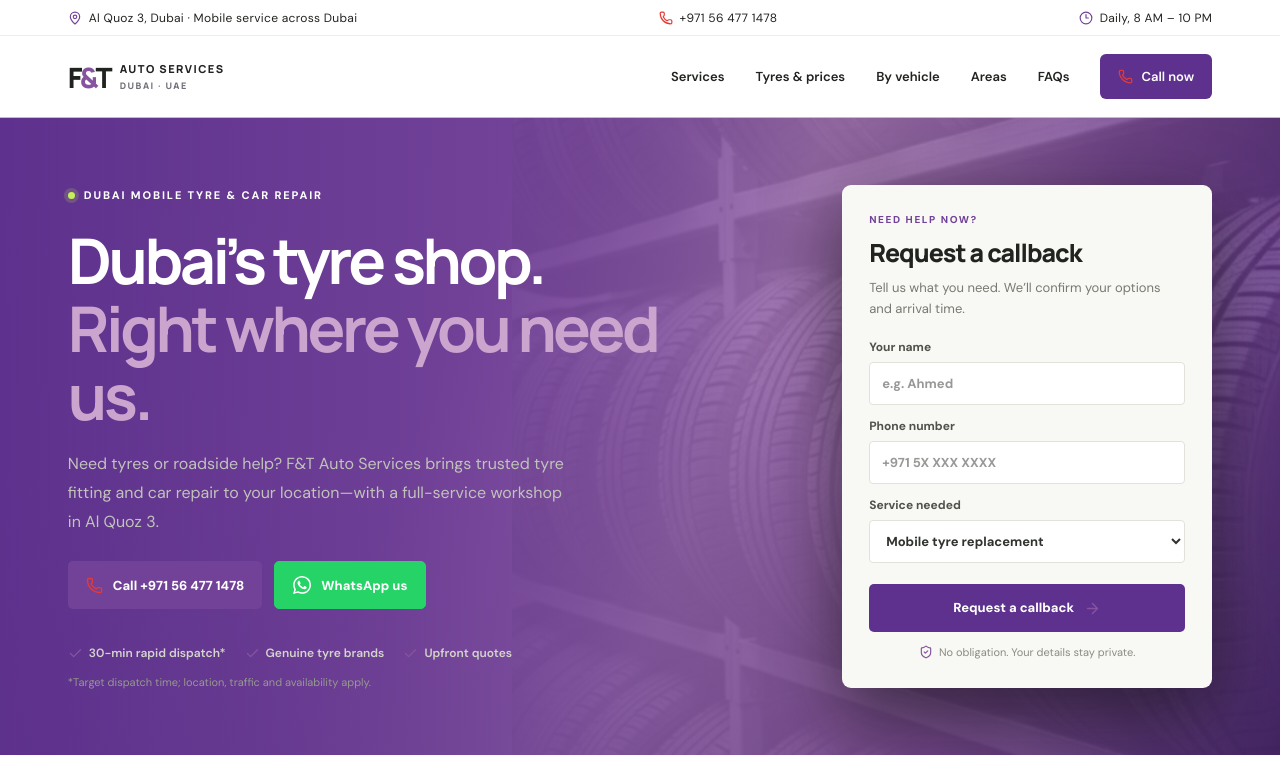
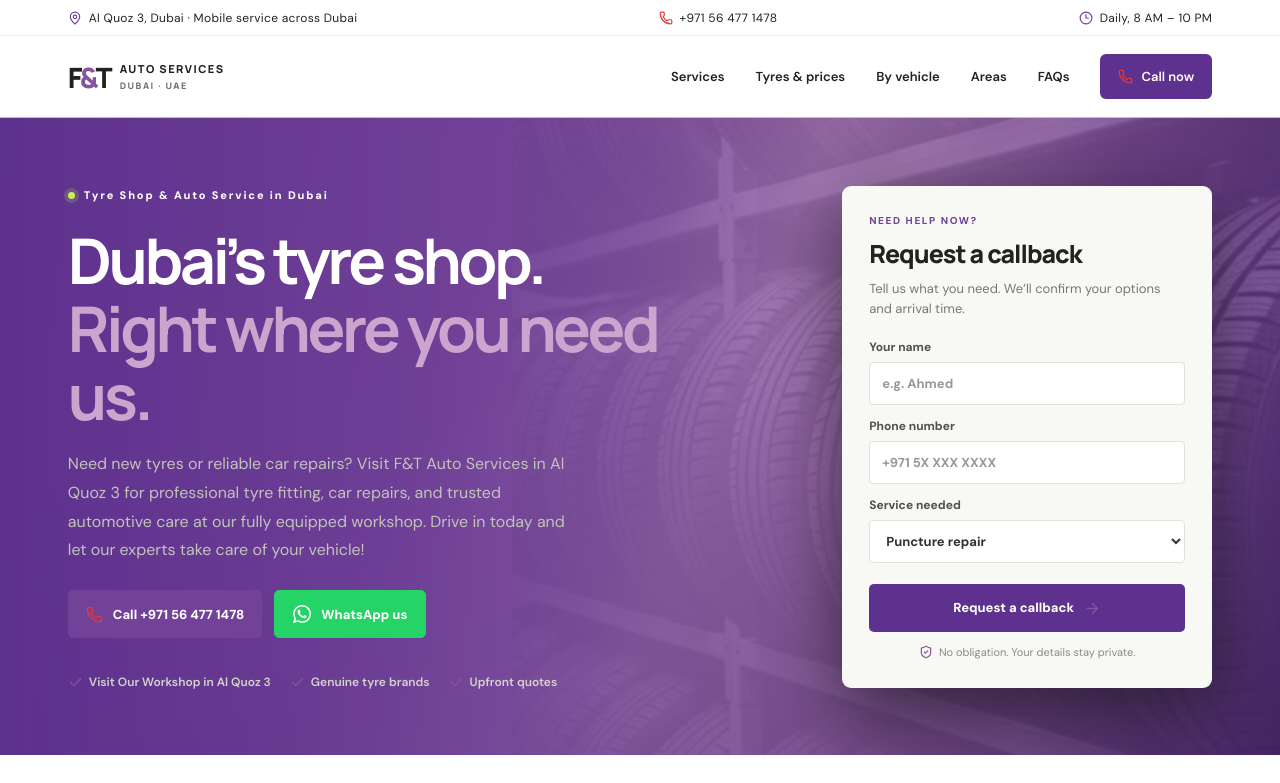
Before and after one commit to sk2838240/tyres-landing-page, a React (Vite) app: page / in a window 1280 px wide. Shown: the top 783 px of the page. Built offline with nearby package versions, Linux system fonts and the light colour scheme; no server answers.

Commit message:
Refresh hero messaging and service cards

```diff
--- a/src/App.tsx
+++ b/src/App.tsx
@@ -11,7 +11,7 @@ const googleBusinessUrl = 'https://maps.app.goo.gl/KHyJ1AWd4SQjhiZS6'
 const googleMapsEmbedUrl = 'https://www.google.com/maps/embed?pb=!1m18!1m12!1m3!1d3979.4786034776644!2d55.213714499999995!3d25.116199400000003!2m3!1f0!2f0!3f0!3m2!1i1024!2i768!4f13.1!3m3!1m2!1s0x3e5f69800acbeb4b%3A0x8e237ba522c88739!2sF%20%26%20T%20Auto%20Services.%20Tyres%20%7C%20Brakes%20%7C%20Mechanical%20%7C%20A%2FC%20%7C%20Wheel%20Alignment!5e1!3m2!1sen!2sin!4v1792744599835!5m2!1sen!2sin'
 
 const services = [
-  { icon: Truck, title: 'Mobile tyre replacement', text: 'New tyres fitted where you are, with balancing and safe disposal available.' },
+  { icon: Wrench, title: 'Car Denting Painting', text: 'Professional denting, panel repair and painting for a smooth, factory-style finish.' },
   { icon: Disc3, title: 'Emergency puncture repair', text: 'Fast puncture assessment and repair when the damage is safe to fix.' },
   { icon: Battery, title: 'Battery jumpstart & replacement', text: 'On-site battery testing, jumpstarts and replacement options.' },
   { icon: Gauge, title: '3D wheel alignment & balancing', text: 'Precision alignment and balancing for a smoother, straighter drive.' },
@@ -83,18 +83,17 @@ function App() {
         <div className="hero-image" />
         <div className="hero-shade" />
         <div className="hero-inner">
-          <div className="hero-copy"><span className="eyebrow"><span className="live-dot" /> DUBAI MOBILE TYRE & CAR REPAIR</span>
+          <div className="hero-copy"><span className="eyebrow"><span className="live-dot" /> Tyre Shop & Auto Service in Dubai</span>
             <h1>Dubai’s tyre shop.<br /><em>Right where you need us.</em></h1>
-            <p>Need tyres or roadside help? F&T Auto Services brings trusted tyre fitting and car repair to your location—with a full-service workshop in Al Quoz 3.</p>
+            <p>Need new tyres or reliable car repairs? Visit F&T Auto Services in Al Quoz 3 for professional tyre fitting, car repairs, and trusted automotive care at our fully equipped workshop. Drive in today and let our experts take care of your vehicle!</p>
             <div className="hero-actions"><a className="btn btn-lime" href={phoneLink}><Phone size={17} /> Call {phone}</a><a className="btn btn-glass" href={whatsapp} target="_blank" rel="noreferrer"><svg className="whatsapp-mark" viewBox="0 0 24 24" aria-hidden="true"><path fill="currentColor" d="M20.52 3.48A11.82 11.82 0 0 0 12.08 0C5.52 0 .18 5.34.18 11.9c0 2.1.55 4.16 1.6 5.97L.08 24l6.29-1.65a11.87 11.87 0 0 0 5.69 1.45h.01c6.56 0 11.9-5.34 11.9-11.9 0-3.18-1.24-6.17-3.45-8.42ZM12.07 21.78h-.01a9.86 9.86 0 0 1-5.02-1.37l-.36-.21-3.73.98 1-3.64-.24-.37a9.84 9.84 0 0 1-1.51-5.27c0-5.46 4.45-9.9 9.91-9.9 2.65 0 5.14 1.03 7.01 2.9a9.84 9.84 0 0 1 2.9 7.01c0 5.46-4.45 9.9-9.95 9.9Z"/><path fill="currentColor" d="M17.55 14.43c-.3-.15-1.77-.87-2.04-.97-.27-.1-.47-.15-.67.15-.2.3-.77.97-.95 1.17-.17.2-.35.22-.64.07-.3-.15-1.26-.46-2.4-1.47-.89-.79-1.49-1.77-1.66-2.07-.17-.3-.02-.46.13-.61.13-.13.3-.35.45-.52.15-.17.2-.3.3-.5.1-.2.05-.37-.03-.52-.08-.15-.67-1.62-.92-2.22-.24-.58-.49-.5-.67-.51h-.57c-.2 0-.52.07-.79.37s-1.04 1.02-1.04 2.48 1.07 2.88 1.22 3.08c.15.2 2.1 3.2 5.09 4.49.71.31 1.27.5 1.7.64.71.23 1.36.2 1.87.12.57-.08 1.77-.72 2.02-1.42.25-.7.25-1.3.17-1.42-.07-.12-.27-.2-.57-.35Z"/></svg> WhatsApp us</a></div>
-            <div className="proof-row"><span><Check size={15} /> 30-min rapid dispatch*</span><span><Check size={15} /> Genuine tyre brands</span><span><Check size={15} /> Upfront quotes</span></div>
-            <small className="disclaimer">*Target dispatch time; location, traffic and availability apply.</small>
+            <div className="proof-row"><span><Check size={15} /> Visit Our Workshop in Al Quoz 3</span><span><Check size={15} /> Genuine tyre brands</span><span><Check size={15} /> Upfront quotes</span></div>
           </div>
           <form className="hero-form" id="callback" onSubmit={submitLead}>
             <div className="form-kicker">NEED HELP NOW?</div><h2>Request a callback</h2><p>Tell us what you need. We’ll confirm your options and arrival time.</p>
             <label>Your name<input required name="name" placeholder="e.g. Ahmed" autoComplete="name" /></label>
             <label>Phone number<input required name="phone" type="tel" placeholder="+971 5X XXX XXXX" autoComplete="tel" /></label>
-            <label>Service needed<select name="service"><option>Mobile tyre replacement</option><option>Puncture repair</option><option>Battery jumpstart</option><option>Car repair</option><option>Wheel alignment</option></select></label>
+            <label>Service needed<select name="service"><option>Puncture repair</option><option>Car repair</option><option>Wheel alignment</option><option>Car Denting Painting</option><option>Electrical Repair</option></select></label>
             <button className="btn btn-dark form-submit" type="submit">{leadSent ? 'Send another request' : 'Request a callback'} <ArrowRight size={17} /></button>
             <span className="form-note"><ShieldCheck size={14} /> No obligation. Your details stay private.</span>
           </form>
```
